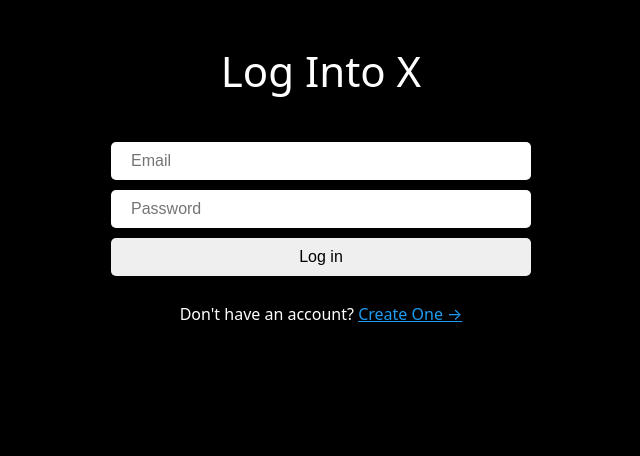
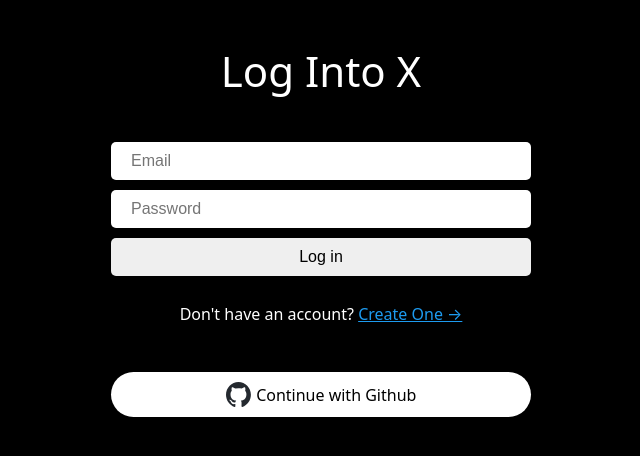
Before and after one commit to chaenii/nwitter-reloaded, a React (Vite) app: page /login in a window 1280 px wide. Shown: the top 456 px of the page, without its empty margins (319-959 px from the left). Built offline with nearby package versions, Linux system fonts and the light colour scheme.

Commit message:
add github login function

```diff
--- /dev/null
+++ b/src/components/github-btn.tsx
@@ -0,0 +1,44 @@
+import { GithubAuthProvider, signInWithPopup } from "firebase/auth";
+import styled from "styled-components";
+import { auth } from "../firebase";
+import { useNavigate } from "react-router-dom";
+
+const Button = styled.span`
+  background-color: white;
+  font-weight: 500;
+  width: 100%;
+  color: black;
+  padding: 10px 20px;
+  margin-top: 50px;
+  border-radius: 50px;
+  border: 0;
+  display: flex;
+  gap: 5px;
+  align-items: center;
+  justify-content: center;
+  cursor: pointer;
+`;
+const Logo = styled.img`
+  height: 25px;
+`;
+
+const GithubButton = () => {
+  const navigate = useNavigate();
+  const onClick = async () => {
+    try {
+      const provider = new GithubAuthProvider();
+      await signInWithPopup(auth, provider);
+      navigate("/");
+    } catch (error) {
+      console.log(error);
+    }
+  };
+  return (
+    <Button onClick={onClick}>
+      <Logo src="/github-logo.svg" />
+      Continue with Github
+    </Button>
+  );
+};
+
+export default GithubButton;
--- a/src/routes/create-account.tsx
+++ b/src/routes/create-account.tsx
@@ -4,6 +4,7 @@
 import { useNavigate, Link } from "react-router-dom";
 import { FirebaseError } from "firebase/app";
 import { Error, Wrapper, Title, Form, Input, Switcher } from "../components/auth-components";
+import GithubButton from "../components/github-btn";
 
 const CreateAccount = () => {
   const navigate = useNavigate();
@@ -63,6 +64,7 @@
       <Switcher>
         Already have an account? <Link to="/login">Log in &rarr;</Link>
       </Switcher>
+      <GithubButton />
     </Wrapper>
   );
 };
--- a/src/routes/login.tsx
+++ b/src/routes/login.tsx
@@ -4,6 +4,7 @@
 import { signInWithEmailAndPassword } from "firebase/auth";
 import { auth } from "../firebase";
 import { Error, Wrapper, Title, Form, Input, Switcher } from "../components/auth-components";
+import GithubButton from "../components/github-btn";
 
 const Login = () => {
   const navigate = useNavigate();
@@ -53,6 +54,7 @@
       <Switcher>
         Don't have an account? <Link to="/create-account">Create One &rarr;</Link>
       </Switcher>
+      <GithubButton />
     </Wrapper>
   );
 };
```
Also changed, not shown: public/github-logo.svg (added).
